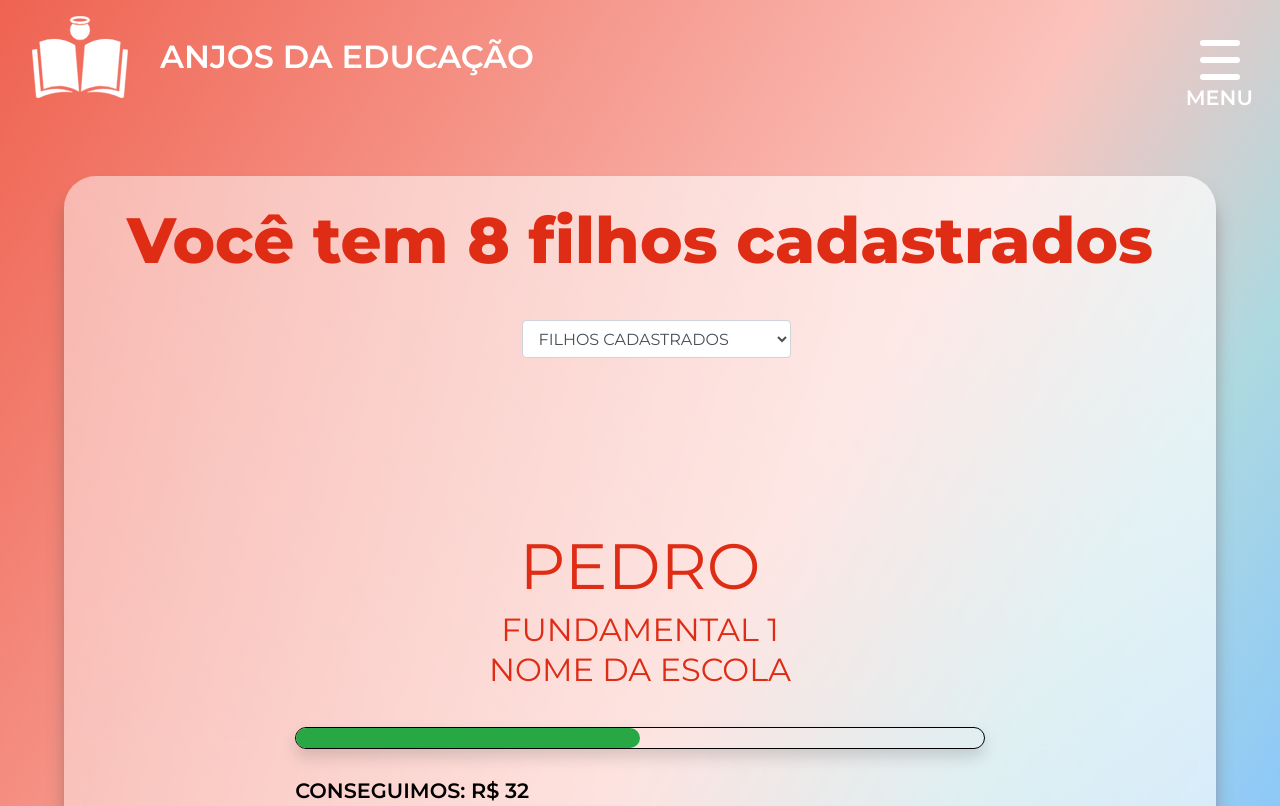
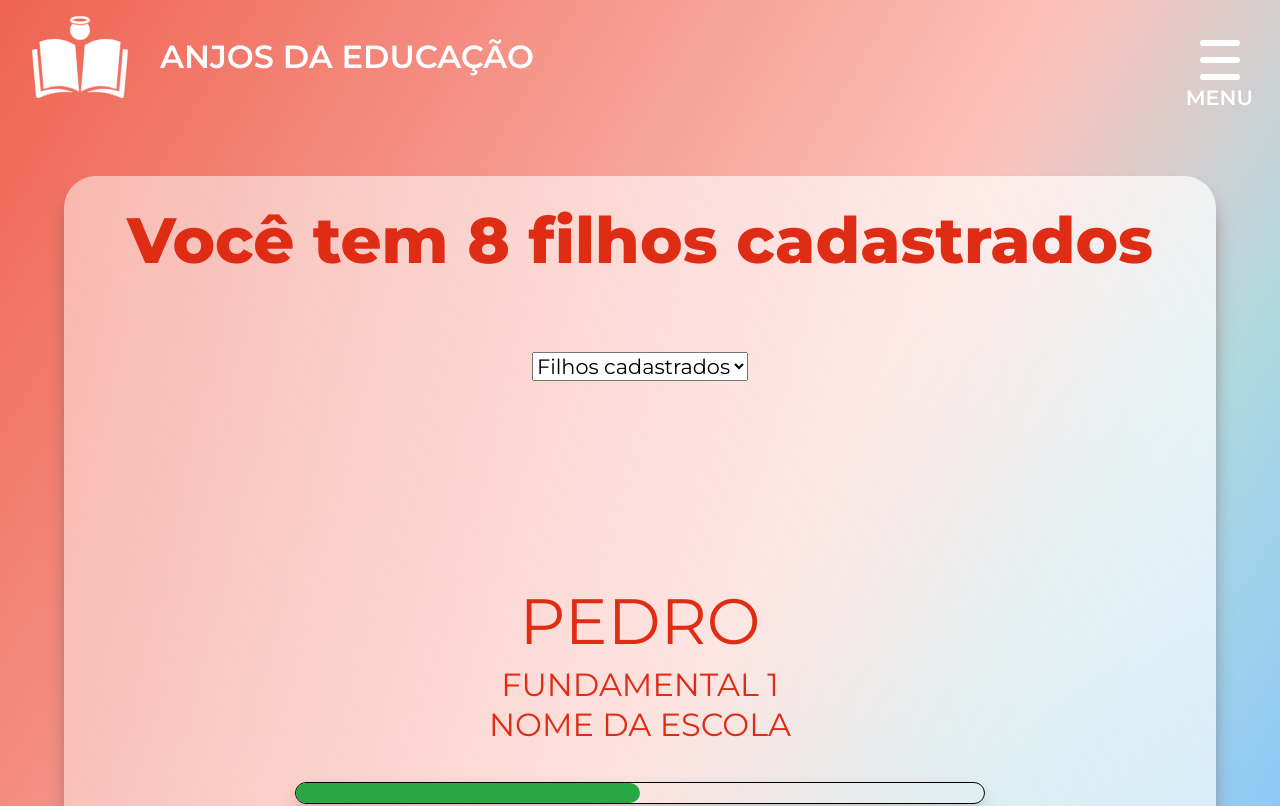
Before and after one commit to bob-mw/anjosDaEducacao, a React (Create React App) app: page /childDetails in a window 1280 px wide. Shown: the top 806 px of the page. Built offline with nearby package versions, Linux system fonts and the light colour scheme.

Commit message:
Implemented Label in ChildDetails

```diff
--- a/src/Pages/ChildDetails/index.jsx
+++ b/src/Pages/ChildDetails/index.jsx
@@ -10,9 +10,9 @@ const ChildDetails = () => {
 
             <S.Title>Você tem { fakeData.length } filhos cadastrados</S.Title>
 
-            <label htmlFor="yourChildrens" className="my-5">
+            <S.Label htmlFor="yourChildrens">
 
-                <select name="yourChildrens" id="yourChildrens" className="form-control mx-3 text-uppercase">
+                <select name="yourChildrens" id="yourChildrens">
                     <option value="" selected disabled>Filhos cadastrados</option>
                     {
                         fakeData.map((child, index) => (
@@ -20,7 +20,7 @@ const ChildDetails = () => {
                         ))
                     }
                 </select>
-            </label>
+            </S.Label>
 
             <ChipIn/>
         </>
--- a/src/Pages/ChildDetails/styled.jsx
+++ b/src/Pages/ChildDetails/styled.jsx
@@ -20,3 +20,8 @@ export const Title = styled.h1`
         padding-top: 4rem;
     }
 `
+export const Label = styled.label`
+    font-size: 1.3rem;
+    color: var(--bg-darker-orange);
+    margin: 5rem 0;
+`
--- a/src/Pages/PaymentForm/styled.jsx
+++ b/src/Pages/PaymentForm/styled.jsx
@@ -59,7 +59,7 @@ export const Form = styled.form`
 `
 
 export const Label = styled.label`
-    font-size: 1.2rem;
+    font-size: 1.3rem;
     color: var(--bg-darker-orange);
     margin-bottom: 1rem;
 `
```
